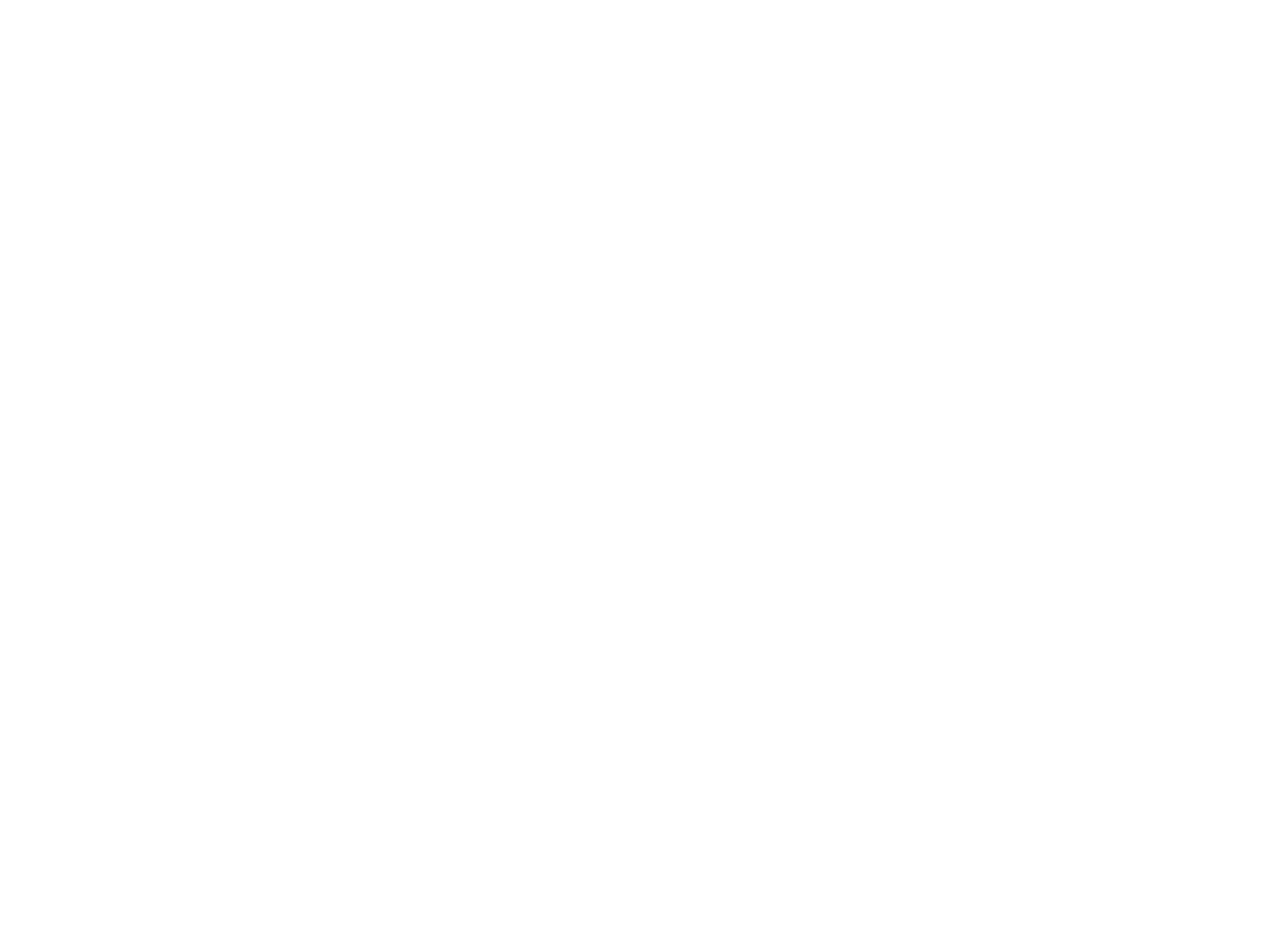
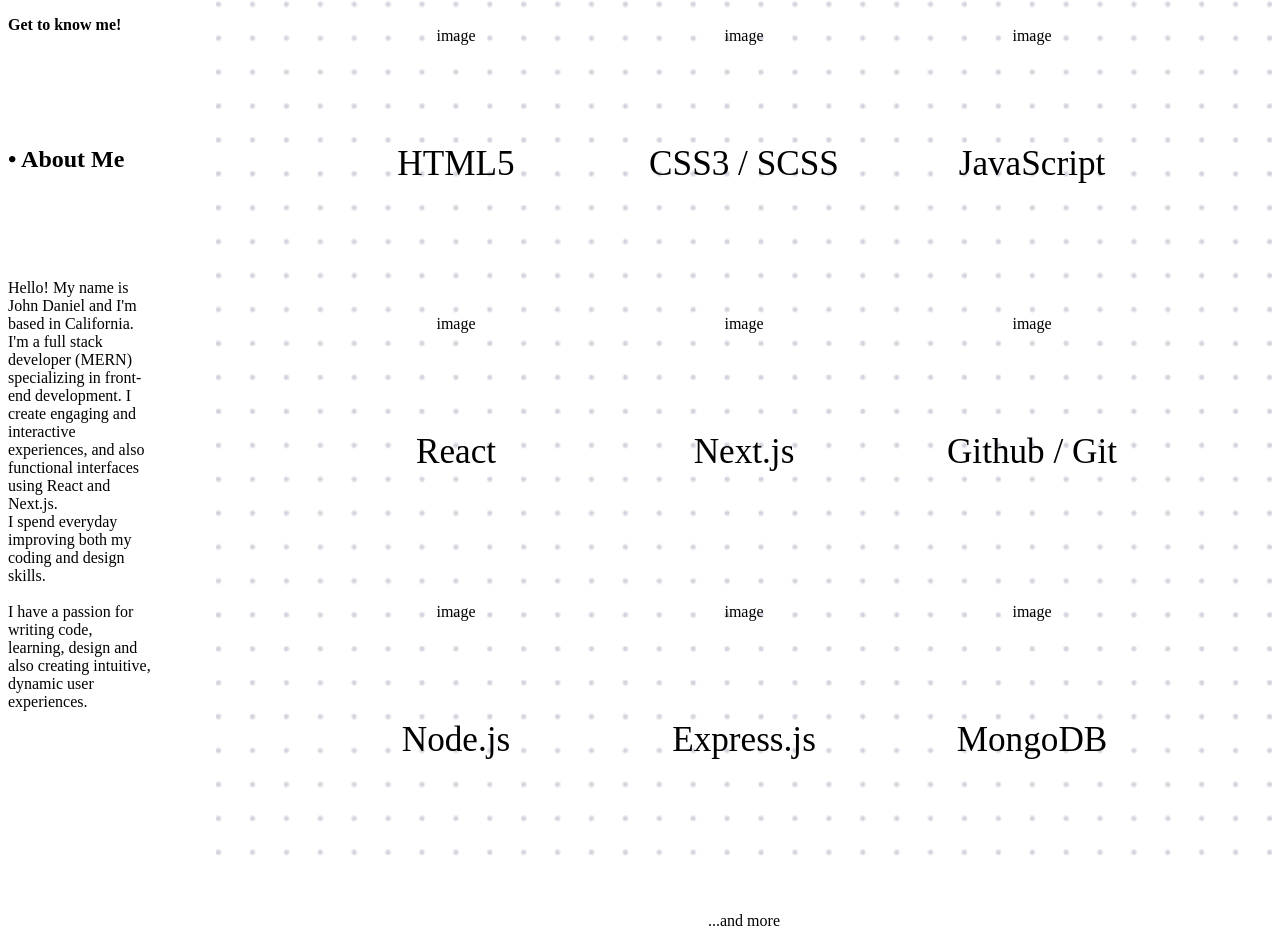
Before and after one commit to John-Kodes/portfolio-v2, a Next.js app: page / in a window 1280 px wide. Shown: the part 1000-1930 px from the top of the page. Before the commit the page ends 848 px from the top, so only its background shows below. Built offline with nearby package versions, Linux system fonts and the light colour scheme.

Commit message:
AboutMe Section CSS complete

```diff
--- /dev/null
+++ b/components/AboutMe.js
@@ -0,0 +1,80 @@
+import Image from "next/image";
+// Icons
+import dots from "@/images/dotsBG.png";
+// Styles
+import styles from "@/styles/AboutMe.module.scss";
+
+const AboutMeSection = () => {
+  return (
+    <section>
+      <div className={styles.content}>
+        <div className={styles.textBox}>
+          <h4>Get to know me!</h4>
+          <h2>&bull; About Me</h2>
+          <p>
+            Hello! My name is John Daniel and I&apos;m based in California.
+            I&apos;m a full stack developer (<span>MERN</span>) specializing in
+            front-end development. I create engaging and interactive
+            experiences, and also functional interfaces using <span>React</span>{" "}
+            and <span>Next.js</span>.<br />I spend everyday improving both my
+            coding and design skills.
+            <br />
+            <br />I have a passion for writing code, learning, design and also
+            creating intuitive, dynamic user experiences.
+          </p>
+        </div>
+        <div className={styles.skillsBox}>
+          <h3>Technological Skills</h3>
+          <div className={styles.itemsBox}>
+            <div className={styles.item}>
+              <div className={styles.thumbnail}>image</div>
+              <p>HTML5</p>
+            </div>
+            <div className={styles.item}>
+              <div className={styles.thumbnail}>image</div>
+              <p>CSS3 / SCSS</p>
+            </div>
+            <div className={styles.item}>
+              <div className={styles.thumbnail}>image</div>
+              <p>JavaScript</p>
+            </div>
+            <div className={styles.item}>
+              <div className={styles.thumbnail}>image</div>
+              <p>React</p>
+            </div>
+            <div className={styles.item}>
+              <div className={styles.thumbnail}>image</div>
+              <p>Next.js</p>
+            </div>
+            <div className={styles.item}>
+              <div className={styles.thumbnail}>image</div>
+              <p>Github / Git</p>
+            </div>
+            <div className={styles.item}>
+              <div className={styles.thumbnail}>image</div>
+              <p>Node.js</p>
+            </div>
+            <div className={styles.item}>
+              <div className={styles.thumbnail}>image</div>
+              <p>Express.js</p>
+            </div>
+            <div className={styles.item}>
+              <div className={styles.thumbnail}>image</div>
+              <p>MongoDB</p>
+            </div>
+          </div>
+          <p className={styles.more}>...and more</p>
+          <Image
+            src={dots}
+            layout="fill"
+            alt="dots"
+            objectFit="contain"
+            objectPosition="center"
+          />
+        </div>
+      </div>
+    </section>
+  );
+};
+
+export default AboutMeSection;
--- a/components/header.js
+++ b/components/header.js
@@ -2,7 +2,9 @@
 // Image
 import portrait from "@/images/johndanielseminemacaranas.jpg";
 // Styles
-import styles from "@/styles/header.module.scss";
+import styles from "@/styles/Header.module.scss";
+
+// TODO: credit jake as easter egg
 
 const Header = () => {
   const space = <>&nbsp;&nbsp;&nbsp;&nbsp;\&nbsp;&nbsp;&nbsp;&nbsp;</>;
--- a/pages/index.js
+++ b/pages/index.js
@@ -1,6 +1,7 @@
 import Head from "next/head";
 // Components
-import Header from "@/components/header";
+import Header from "@/components/Header";
+import AboutMeSection from "@/components/AboutMe";
 // import styles from "../styles/Home.module.scss";
 
 export default function Home() {
@@ -15,7 +16,7 @@
         <link rel="icon" href="/favicon.ico" />
       </Head>
       <Header />
-      asdkgah
+      <AboutMeSection />
     </>
   );
 }
--- /dev/null
+++ b/styles/AboutMe.module.scss
@@ -0,0 +1,89 @@
+.content {
+  display: flex;
+  justify-content: space-between;
+  align-items: center;
+  gap: 4rem;
+
+  width: 100%;
+  max-width: var(--maxWidth100);
+}
+
+.textBox {
+  display: flex;
+  flex-direction: column;
+  gap: 4.4rem;
+
+  p {
+    max-width: 32ch;
+  }
+}
+
+.skillsBox {
+  position: relative;
+  display: flex;
+  flex-direction: column;
+  align-items: center;
+  gap: 3.4rem;
+
+  padding: 0 7rem;
+
+  h3 {
+    color: var(--primaryColor300);
+
+    padding: 1.5rem 2.5rem;
+    background-color: var(--white100);
+    box-shadow: 0 4px 2rem var(--boxShadowColor200);
+    border-radius: 0.7rem 0.7rem 3rem 3rem;
+  }
+
+  p {
+    color: var(--dark300);
+  }
+
+  img {
+    z-index: -1;
+  }
+}
+
+.itemsBox {
+  display: grid;
+  grid-template-rows: repeat(3, 16rem);
+  grid-template-columns: repeat(3, 16rem);
+  gap: 2rem;
+
+  // Adjusting dots bg
+  margin-bottom: 7rem;
+}
+
+.item {
+  display: flex;
+  flex-direction: column;
+
+  background-color: var(--white100);
+  border-radius: var(--borderRadius100);
+  box-shadow: 0 4px 2rem var(--boxShadowColor200);
+
+  overflow: hidden;
+
+  .thumbnail {
+    flex: 1;
+    display: flex;
+    justify-content: center;
+    align-items: center;
+  }
+  p {
+    font-size: 2.2rem;
+    text-align: center;
+    color: var(--white100);
+
+    padding: 0.4rem 0;
+    background-color: var(--primaryColor200);
+  }
+}
+
+.more {
+  position: absolute;
+  bottom: -2rem;
+  left: 50%;
+  transform: translateX(-50%);
+}
--- a/styles/globals.scss
+++ b/styles/globals.scss
@@ -14,7 +14,7 @@
 
   // DARKS
   --dark100: #17204b;
-  --dark200: #5f6b98;
+  --dark200: #5b6caa;
   --dark300: #8d9dc9;
 
   // BORDER RADIUS
@@ -23,6 +23,12 @@
   // BOX SHADOW
   --boxShadowColor100: rgba(0, 28, 177, 0.05);
   --boxShadowColor200: rgba(0, 28, 177, 0.07);
+
+  // MAX WIDTH
+  --maxWidth100: 110rem;
+
+  // PAGE PADDING
+  --pagePadding100: 4rem;
 }
 
 * {
@@ -46,12 +52,19 @@
   font-family: inherit;
   font-size: var(--fontSize200);
   line-height: 1.5;
+  color: var(--dark300);
+
+  span {
+    font-weight: 600;
+    color: var(--dark200);
+  }
 }
 
 h1,
 h2,
 h3,
 h4 {
+  font-weight: normal;
   font-family: "Yeseva One", sans-serif;
   color: var(--dark100);
 }
@@ -65,8 +78,19 @@
 }
 
 h4 {
+  font-family: "Outfit", sans-serif;
   font-size: 2rem;
   letter-spacing: 0.3rem;
+  color: var(--primaryColor200);
+}
+
+section {
+  display: flex;
+  justify-content: center;
+  align-items: center;
+  min-height: 100vh;
+
+  padding: 12rem var(--pagePadding100);
 }
 
 a {
--- a/styles/header.module.scss
+++ b/styles/header.module.scss
@@ -4,7 +4,7 @@
   align-items: center;
 
   height: 100vh;
-  padding: 0 4rem;
+  padding: 0 var(--pagePadding100);
   background-color: var(--white200);
 }
 
@@ -16,7 +16,7 @@
   color: var(--primaryColor200);
 
   width: 100%;
-  max-width: 110rem;
+  max-width: var(--maxWidth100);
 }
 
 .photo {
```
Also changed, not shown: public/images/dotsBG.png (added).
